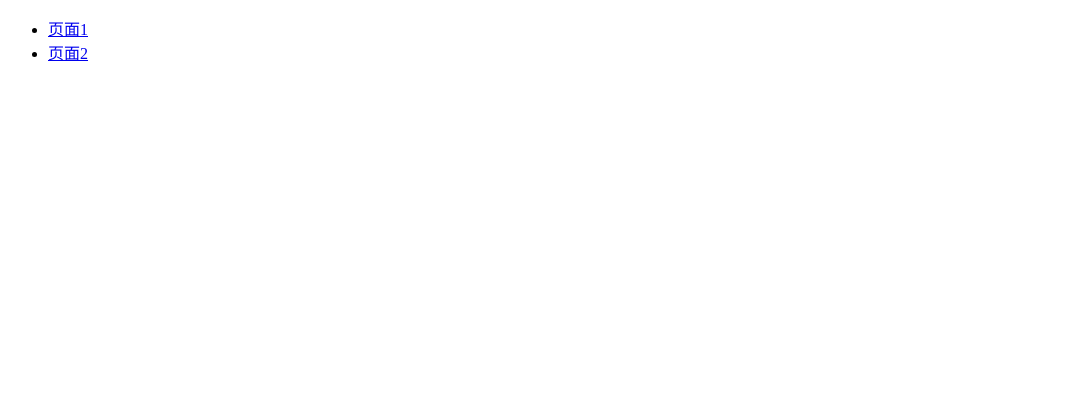
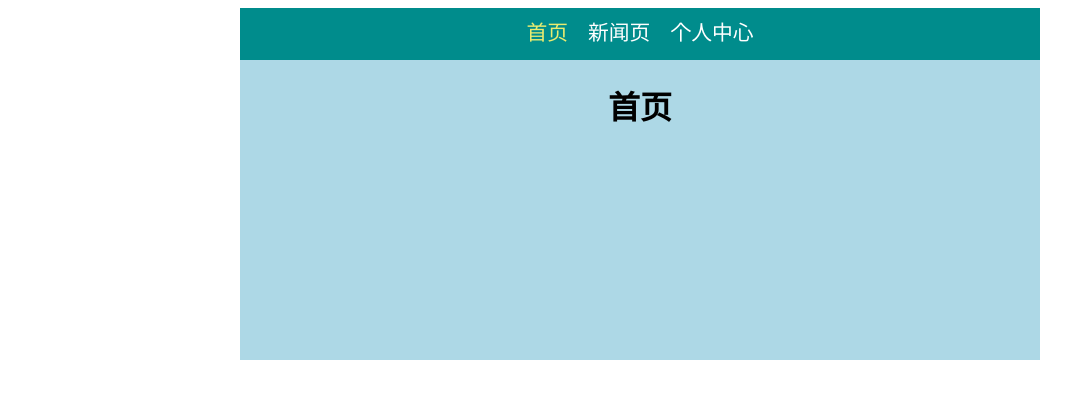
Before and after one commit to Liuxiang15/react-learn, a React (Create React App) app: page / in a window 1280 px wide. Shown: the top 398 px of the page, without its empty margins (0-1071 px from the left). Built offline with nearby package versions, Linux system fonts and the light colour scheme.

Commit message:
切换动画

```diff
--- /dev/null
+++ b/src/App.css
@@ -0,0 +1,8 @@
+.main {
+    width: 800px;
+    margin: 0 auto;
+}
+
+.page-container{
+    position: relative;
+}
--- a/src/App.js
+++ b/src/App.js
@@ -1,39 +1,20 @@
 import React from 'react'
-import { Route, Link } from "react-router-dom"
-import RouteGuard from './RouteGuardmy';
-
-function Page1() {
-    return <h1>Page1</h1>
-}
-
-function Page2() {
-    return <h1>Page2</h1>
-}
+import * as Pages from "./pages"
+import { BrowserRouter as Router } from "react-router-dom"
+import "./App.css"
+import TransitionRoute from "./TransitionRoute"
 
 export default function App() {
     return (
-        <RouteGuard
-            onBeforeChange={(prev, cur, action, commit, unBlock) => {
-                console.log(`页面想要从${prev.pathname}跳转到${cur.pathname}，跳转方式是${action}，允许跳转`)
-                commit(true);
-                unBlock();//取消阻塞，仅阻塞了一次
-            }}
-            onChange={(prevLocation, location, action, unListen) => {
-                console.log(`日志：从${prevLocation.pathname}进入页面${location.pathname}，进入方式${action}`)
-                unListen();//取消监听，仅监听了一次
-            }}
-        >
-            <ul>
-                <li>
-                    <Link to="/page1">页面1</Link>
-                </li>
-                <li>
-                    <Link to="/page2">页面2</Link>
-                </li>
-            </ul>
-
-            <Route path="/page1" component={Page1} />
-            <Route path="/page2" component={Page2} />
-        </RouteGuard>
+        <div className="main">
+            <Router>
+                <Pages.NavBar></Pages.NavBar>
+                <div className="page-container">
+                    <TransitionRoute path="/" exact component={Pages.Home} />
+                    <TransitionRoute path="/news" exact component={Pages.News} />
+                    <TransitionRoute path="/personal" exact component={Pages.Personal} />
+                </div>
+            </Router>
+        </div>
     )
 }
--- a/src/RouteGuardmy.js
+++ /dev/null
@@ -1,51 +0,0 @@
-import React, { Component } from 'react'
-import {BrowserRouter as Router, withRouter} from 'react-router-dom'
-let prevLocation, location, action, unBlock;
-
-class _GuardHelper extends Component {
-    componentDidMount () {
-        // 添加阻塞
-        unBlock = this.props.history.block((newLocation, ac) => {
-            prevLocation = this.props.location;
-            location = newLocation
-            action = ac
-            return ''
-        })
-        // 添加监听器
-        this.unListen = this.props.history.listen((location, action) => {
-            if (this.props.onChange) {
-                const prevLocation = this.props.location;
-                this.props.onChange(prevLocation, location, action, this.unListen)
-            }
-        })
-    }
-    componentWillUnmount () {
-        unBlock()
-        this.unListen()
-    }
-    render () {
-        return null
-    }
-}
-
-const GuardHelper = withRouter(_GuardHelper)
-class RouteGuard extends Component {
-    // 处理阻塞
-    handleConfirm = (msg, commit) => {
-        if (this.props.onBeforeChange) {
-            this.props.onBeforeChange(prevLocation, location, action, commit, unBlock)
-        } else {
-            // 不阻塞
-            commit(true)
-        }
-    }
-  render() {
-      return <Router getUserConfirmation={this.handleConfirm}>
-          <GuardHelper onChange={ this.props.onChange } >
-          </GuardHelper>
-          {this.props.children}
-    </Router>
-  }
-}
-
-export default RouteGuard;
--- /dev/null
+++ b/src/TransitionRoute.js
@@ -0,0 +1,26 @@
+import React from 'react'
+import { Route } from "react-router-dom"
+import { CSSTransition } from "react-transition-group"
+import "animate.css"
+
+export default function TransitionRoute(props) {
+    const { component: Component, ...rest } = props;
+    return (
+        <Route {...rest} >
+            {({ match }) => {
+                return <CSSTransition
+                    in={match ? true : false}
+                    timeout={500}
+                    classNames={{
+                        enter: "animated fast fadeInRight",
+                        exit: "animated fast fadeOutLeft"
+                    }}
+                    mountOnEnter={true}
+                    unmountOnExit={true}
+                >
+                    <Component />
+                </CSSTransition>
+            }}
+        </Route>
+    )
+}
--- /dev/null
+++ b/src/pages.css
@@ -0,0 +1,42 @@
+.header {
+    background: #008c8c;
+    line-height: 50px;
+    text-align: center;
+}
+
+.header a {
+    color: #fff;
+    text-decoration: none;
+    margin: 0 10px;
+    font-size: 1.3em;
+}
+
+.header a.active {
+    color: rgb(234, 236, 112);
+}
+
+.page {
+    width: 100%;
+    height: 300px;
+    position: absolute;
+    left: 0;
+    top: 0;
+}
+
+.page h1{
+    margin: 0;
+    line-height: 3;
+    text-align: center;
+}
+
+.home{
+    background: lightblue;
+}
+
+.news{
+    background: lightgreen;
+}
+
+.personal{
+    background: lightpink;
+}
--- /dev/null
+++ b/src/pages.js
@@ -0,0 +1,31 @@
+import "./pages.css"
+import React from 'react'
+import { NavLink } from "react-router-dom"
+
+export function NavBar() {
+    return (
+        <div className="header">
+            <NavLink to="/" exact>首页</NavLink>
+            <NavLink to="/news" exact>新闻页</NavLink>
+            <NavLink to="/personal" exact>个人中心</NavLink>
+        </div>
+    )
+}
+
+export function Home() {
+    return <div className="page home">
+        <h1>首页</h1>
+    </div>
+}
+
+export function News() {
+    return <div className="page news">
+        <h1>新闻页</h1>
+    </div>
+}
+
+export function Personal() {
+    return <div className="page personal">
+        <h1>个人中心</h1>
+    </div>
+}
```
Also changed, not shown: src/RouteGuard.js (deleted, +0 -58 lines), 1 other file (tests, documents, lock files or other folders).
